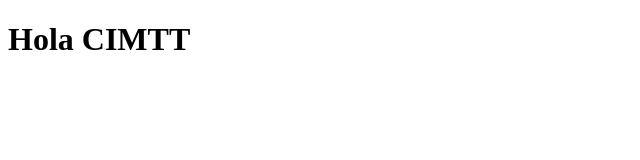
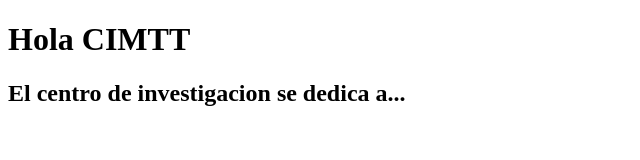
Before and after one commit to MartiBrgs/curso_git, a plain HTML site: page index.html in a window 1280 px wide. Shown: the whole page, without its empty margins (0-640 px from the left). Drawn offline with Linux system fonts and the light colour scheme.

Commit message:
agregado un parrafo descriptivo

```diff
--- a/index.html
+++ b/index.html
@@ -8,5 +8,6 @@
 </head>
 <body>
     <h1>Hola CIMTT</h1>
+    <h2>El centro de investigacion se dedica a...</h2>
 </body>
 </html>
```
